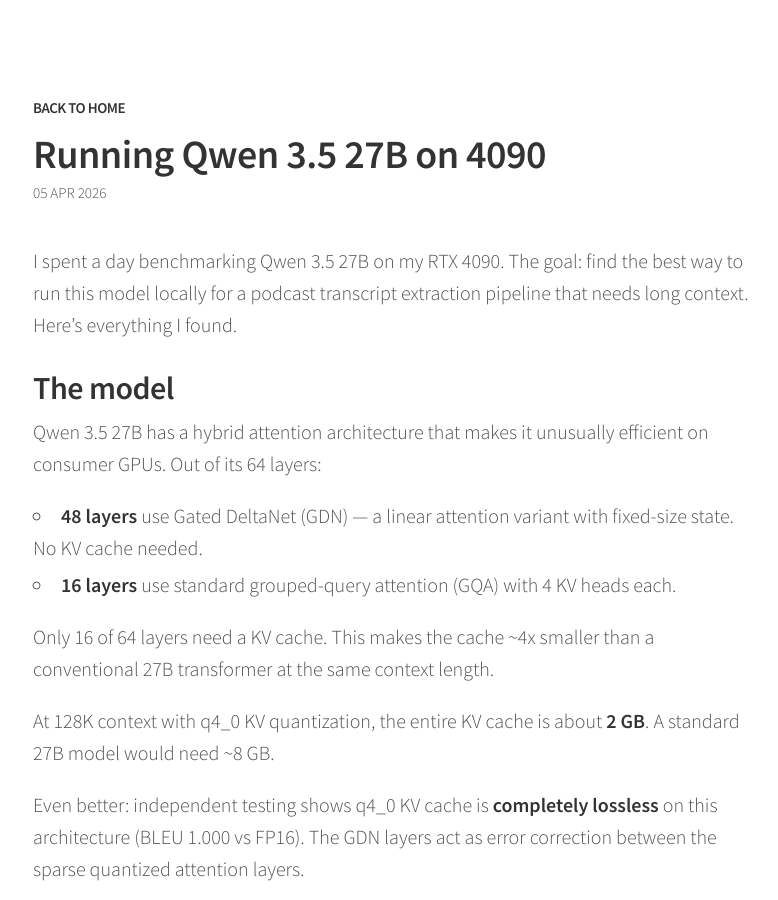
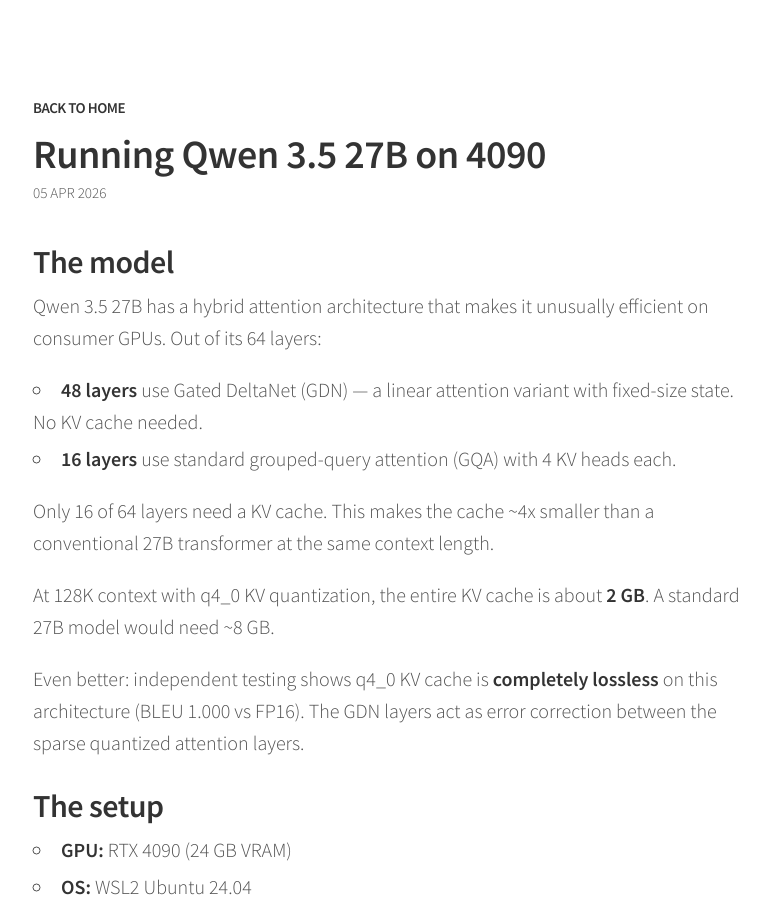
Before and after one commit to ilikeeatingrice/ilikeeatingrice.github.io, a Jekyll site: the page built from _posts/2026-04-05-Running-Qwen-3.5-27B-on-4090.md, in a window 1280 px wide and 900 px high. Shown: the whole window, without its empty margins (247-1025 px from the left). Built offline with Jekyll 4.4.1, drawn with Linux system fonts in a browser that asks for light colours.

Commit message:
Update 2026-04-05-Running-Qwen-3.5-27B-on-4090.md

```diff
--- a/_posts/2026-04-05-Running-Qwen-3.5-27B-on-4090.md
+++ b/_posts/2026-04-05-Running-Qwen-3.5-27B-on-4090.md
@@ -3,8 +3,6 @@
 title: "Running Qwen 3.5 27B on 4090"
 date: 2026-04-05
 ---
-
-I spent a day benchmarking Qwen 3.5 27B on my RTX 4090. The goal: find the best way to run this model locally for a podcast transcript extraction pipeline that needs long context. Here's everything I found.
 
 ## The model
 
```
